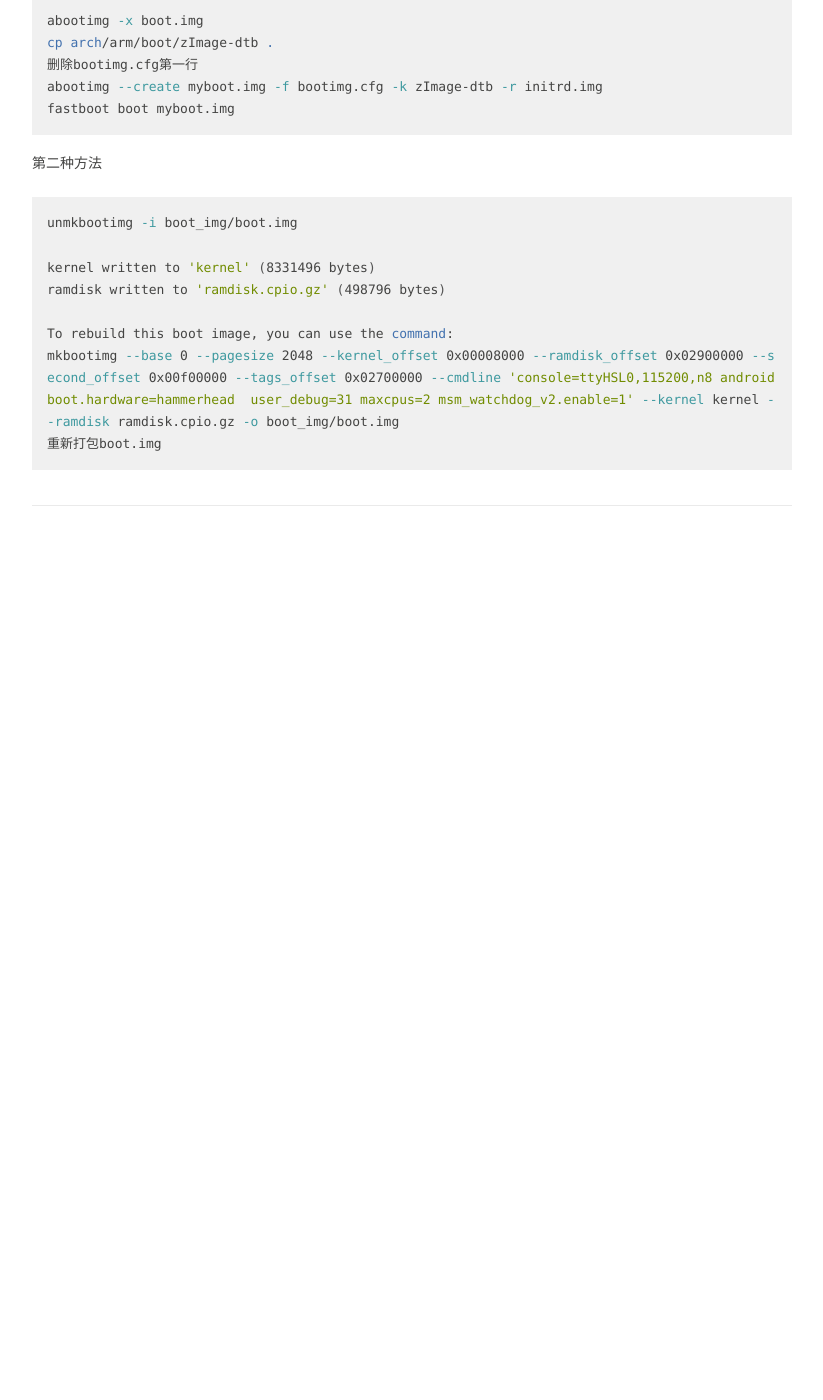
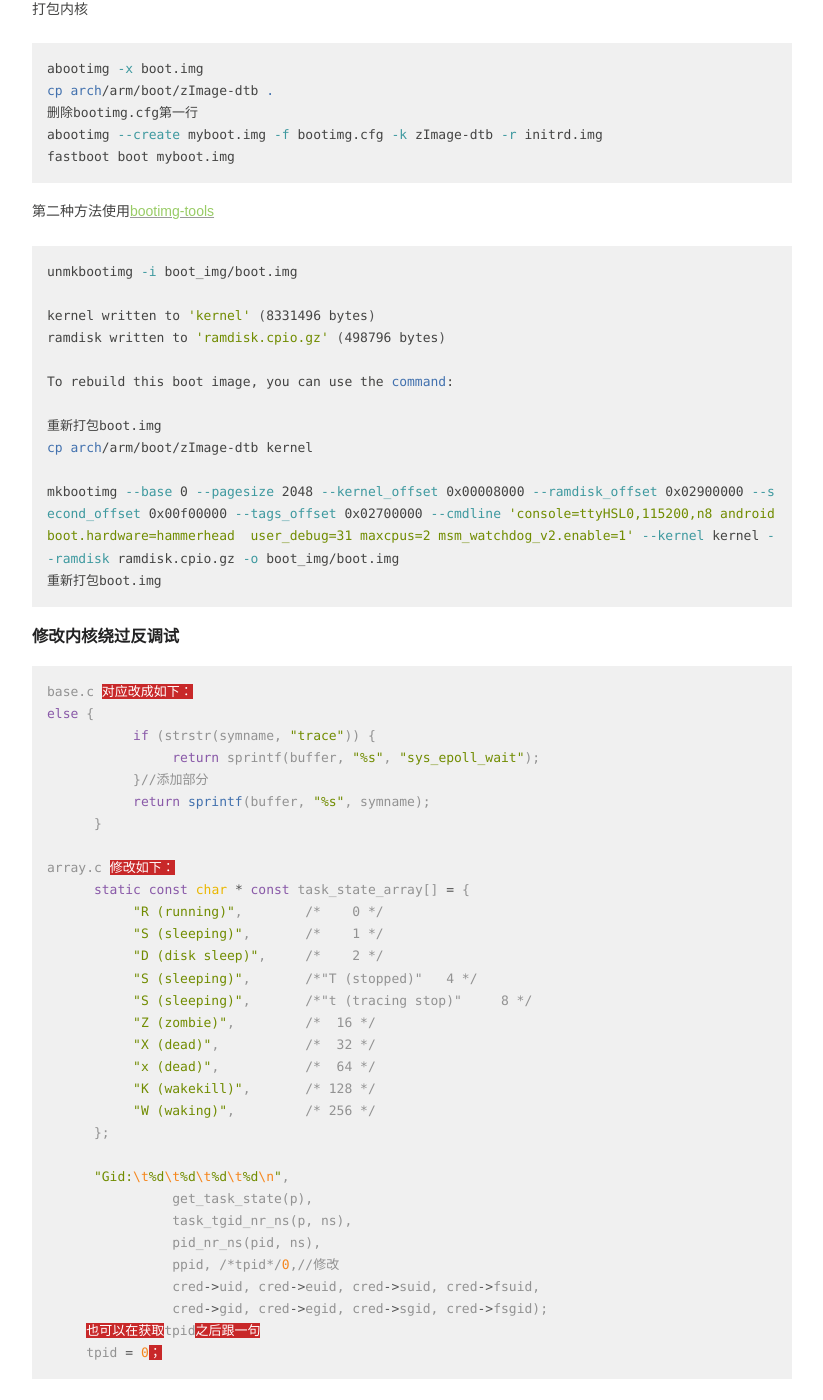
Before and after one commit to imcczy/imcczy.github.io, a Jekyll site: the page built from _posts/2016-09-21-build_nexus5_kernel.md, in a window 1280 px wide and 1400 px high, scrolled down 795 px. Shown: the whole window, without its empty margins (228-1051 px from the left). Built offline with Jekyll 4.4.1, drawn with Linux system fonts in a browser that asks for light colours; comment, search, counter and statistics services are not loaded; before the commit the page ends 1321 px from its top, so only the background shows below that.

Commit message:
build nexus5 kernel

````diff
--- a/_posts/2016-09-21-build_nexus5_kernel.md
+++ b/_posts/2016-09-21-build_nexus5_kernel.md
@@ -27,7 +27,8 @@ export CROSS_COMPILE=arm-eabi-
 
 官网
 `http://source.android.com/source/building-kernels.html`
-编译
+
+切换到相对应的分支后编译
 
 ```bash
 make hammerhead_defconfig
@@ -48,7 +49,7 @@ abootimg --create myboot.img -f bootimg.cfg -k zImage-dtb -r initrd.img
 fastboot boot myboot.img
 ```
 
-第二种方法
+第二种方法使用[bootimg-tools](https://github.com/pbatard/bootimg-tools)
 
 ```bash
 unmkbootimg -i boot_img/boot.img
@@ -57,6 +58,45 @@ kernel written to 'kernel' (8331496 bytes)
 ramdisk written to 'ramdisk.cpio.gz' (498796 bytes)
 
 To rebuild this boot image, you can use the command:
+
+重新打包boot.img
+cp arch/arm/boot/zImage-dtb kernel
+
 mkbootimg --base 0 --pagesize 2048 --kernel_offset 0x00008000 --ramdisk_offset 0x02900000 --second_offset 0x00f00000 --tags_offset 0x02700000 --cmdline 'console=ttyHSL0,115200,n8 androidboot.hardware=hammerhead  user_debug=31 maxcpus=2 msm_watchdog_v2.enable=1' --kernel kernel --ramdisk ramdisk.cpio.gz -o boot_img/boot.img
 重新打包boot.img
 ```
+### 修改内核绕过反调试
+
+```cpp
+base.c 对应改成如下：
+else {
+           if (strstr(symname, "trace")) {
+                return sprintf(buffer, "%s", "sys_epoll_wait");
+           }//添加部分
+           return sprintf(buffer, "%s", symname);
+      }
+
+array.c 修改如下：
+      static const char * const task_state_array[] = {
+           "R (running)",        /*    0 */
+           "S (sleeping)",       /*    1 */
+           "D (disk sleep)",     /*    2 */
+           "S (sleeping)",       /*"T (stopped)"   4 */
+           "S (sleeping)",       /*"t (tracing stop)"     8 */
+           "Z (zombie)",         /*  16 */
+           "X (dead)",           /*  32 */
+           "x (dead)",           /*  64 */
+           "K (wakekill)",       /* 128 */
+           "W (waking)",         /* 256 */
+      };
+
+      "Gid:\t%d\t%d\t%d\t%d\n",
+                get_task_state(p),
+                task_tgid_nr_ns(p, ns),
+                pid_nr_ns(pid, ns),
+                ppid, /*tpid*/0,//修改
+                cred->uid, cred->euid, cred->suid, cred->fsuid,
+                cred->gid, cred->egid, cred->sgid, cred->fsgid);
+     也可以在获取tpid之后跟一句
+     tpid = 0；
+```
````
